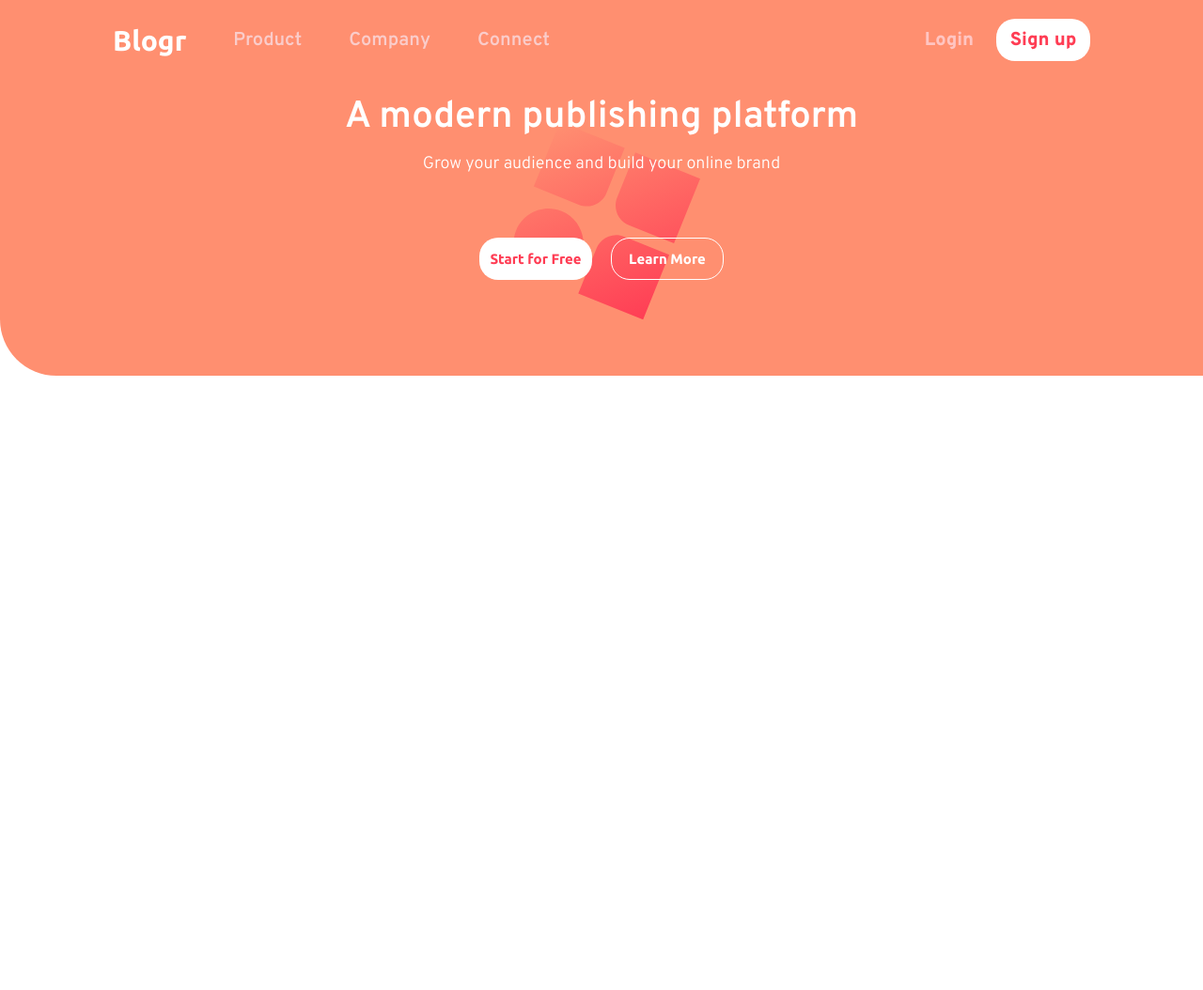
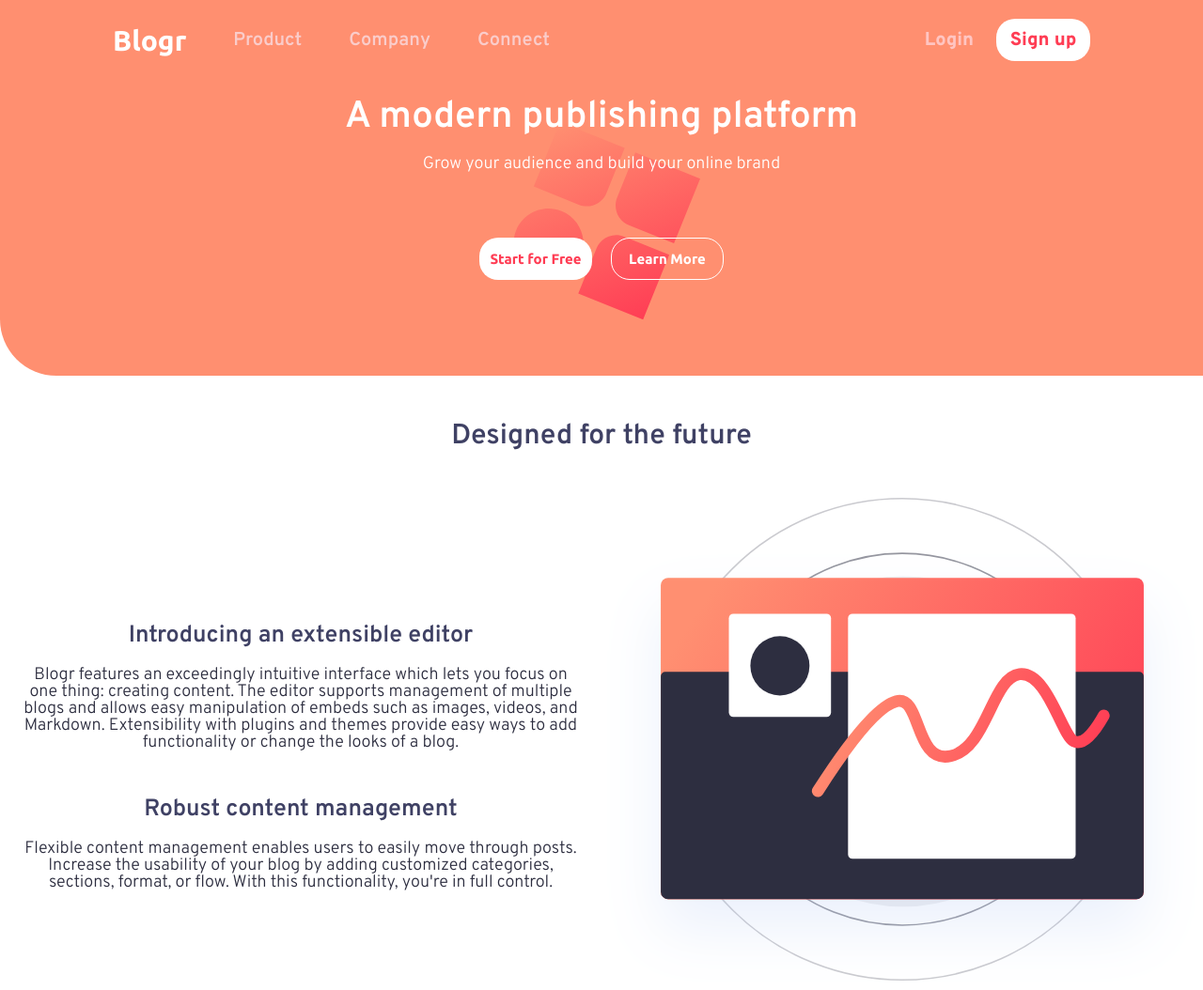
Before and after one commit to Tvaliashvili/Final-project, a plain HTML site: page index.html in a window 1280 px wide. Shown: the whole page at 94% size. Before the commit the page ends 800 px from the top, so only its background shows below. Drawn offline with Linux system fonts and the light colour scheme.

Commit message:
Update index.html

```diff
--- a/index.html
+++ b/index.html
@@ -26,7 +26,11 @@
         <div class="header-nav-hamburger">
           <div class="user-button login-button">Login</div>
           <div class="user-button signup-button">Sign up</div>
-          <img class="hamburger-menu" src="images/icon-hamburger.svg" alt="" />
+          <img
+            class="hamburger-menu"
+            src="images/icon-hamburger.svg"
+            alt="expandable"
+          />
         </div>
       </div>
       <div class="intro-background-box">
@@ -47,6 +51,33 @@
         </div>
       </div>
     </div>
+    <h3>Designed for the future</h3>
+    <div class="firstrow-container">
+      <div class="firstrow-img-container">
+        <img
+          class="firstrow-img"
+          src="images/illustration-editor-mobile.svg"
+          alt="first row content image"
+        />
+      </div>
+      <div class="firstrow-text">
+        <p class="firstrow-text-header">Introducing an extensible editor</p>
+        <p class="classfirstrow-text-paragraph">
+          Blogr features an exceedingly intuitive interface which lets you focus
+          on one thing: creating content. The editor supports management of
+          multiple blogs and allows easy manipulation of embeds such as images,
+          videos, and Markdown. Extensibility with plugins and themes provide
+          easy ways to add functionality or change the looks of a blog.
+        </p>
+        <p class="firstrow-text-header">Robust content management</p>
+        <p class="classfirstrow-text-paragraph">
+          Flexible content management enables users to easily move through
+          posts. Increase the usability of your blog by adding customized
+          categories, sections, format, or flow. With this functionality, you're
+          in full control.
+        </p>
+      </div>
+    </div>
 
     <!-- <div class="attribution">
       Challenge by
```
